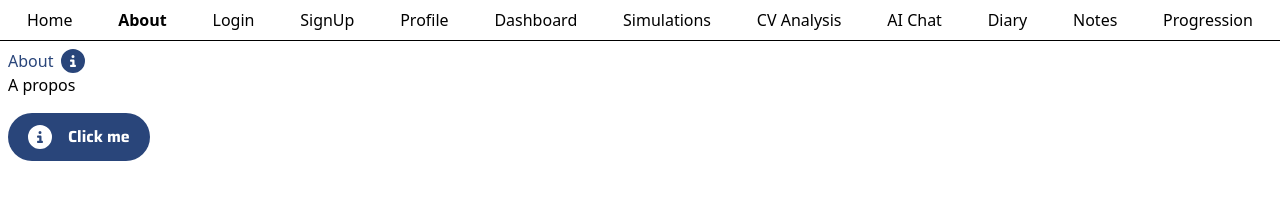
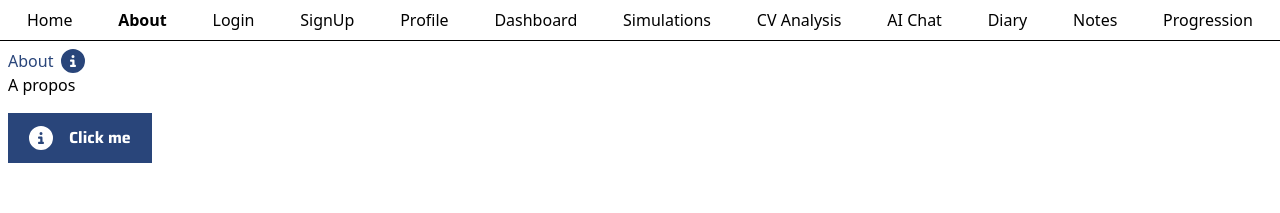
Before and after one commit to Tugduoff/TalkUp.AI, a React (Vite) app in the folder web/: page /about in a window 1280 px wide. Shown: the top 213 px of the page. Built offline with nearby package versions, Linux system fonts and the light colour scheme.

Commit message:
rework(component): remove roundiness and add border transparent

```diff
--- a/web/src/components/atoms/button/variants/contained.tsx
+++ b/web/src/components/atoms/button/variants/contained.tsx
@@ -1,7 +1,6 @@
 import { ButtonProps as Props } from '../types';
 
 export const ContainedButton = ({
-  roundiness = 'rounded-sm',
   color = 'primary',
   disabled = false,
   loading = false,
@@ -12,7 +11,7 @@ export const ContainedButton = ({
   return (
     <button
       {...props}
-      className={`bg-${color} hover:bg-${color}-hover active:bg-${color}-active py-3 px-5 cursor-pointer ${roundiness} ${!disabled || 'opacity-50 !cursor-not-allowed !bg-disabled hover:!bg-disabled active:!bg-disabled'} ${loading ? 'cursor-wait' : ''} ${props.className || ''}`}
+      className={`border border-transparent bg-${color} hover:bg-${color}-hover active:bg-${color}-active ${color === 'white' ? 'text-black' : 'text-white'} py-3 px-5 cursor-pointer ${!disabled || 'opacity-50 !cursor-not-allowed !bg-disabled hover:!bg-disabled active:!bg-disabled !text-black'} ${loading ? 'cursor-wait' : ''} ${props.className || ''}`}
       onClick={disabled ? undefined : onClick}
       disabled={disabled || loading}
       aria-label="button"
```
